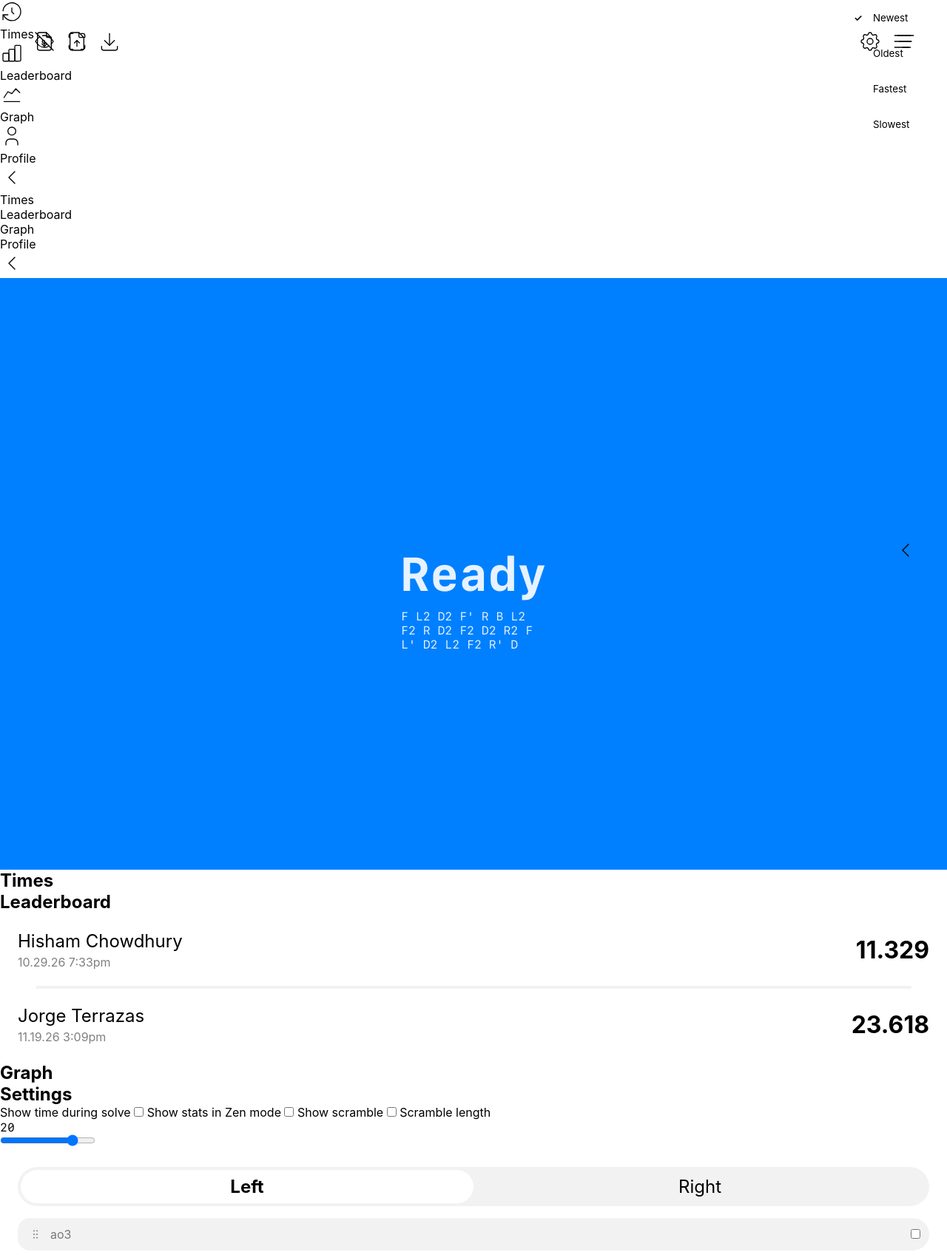
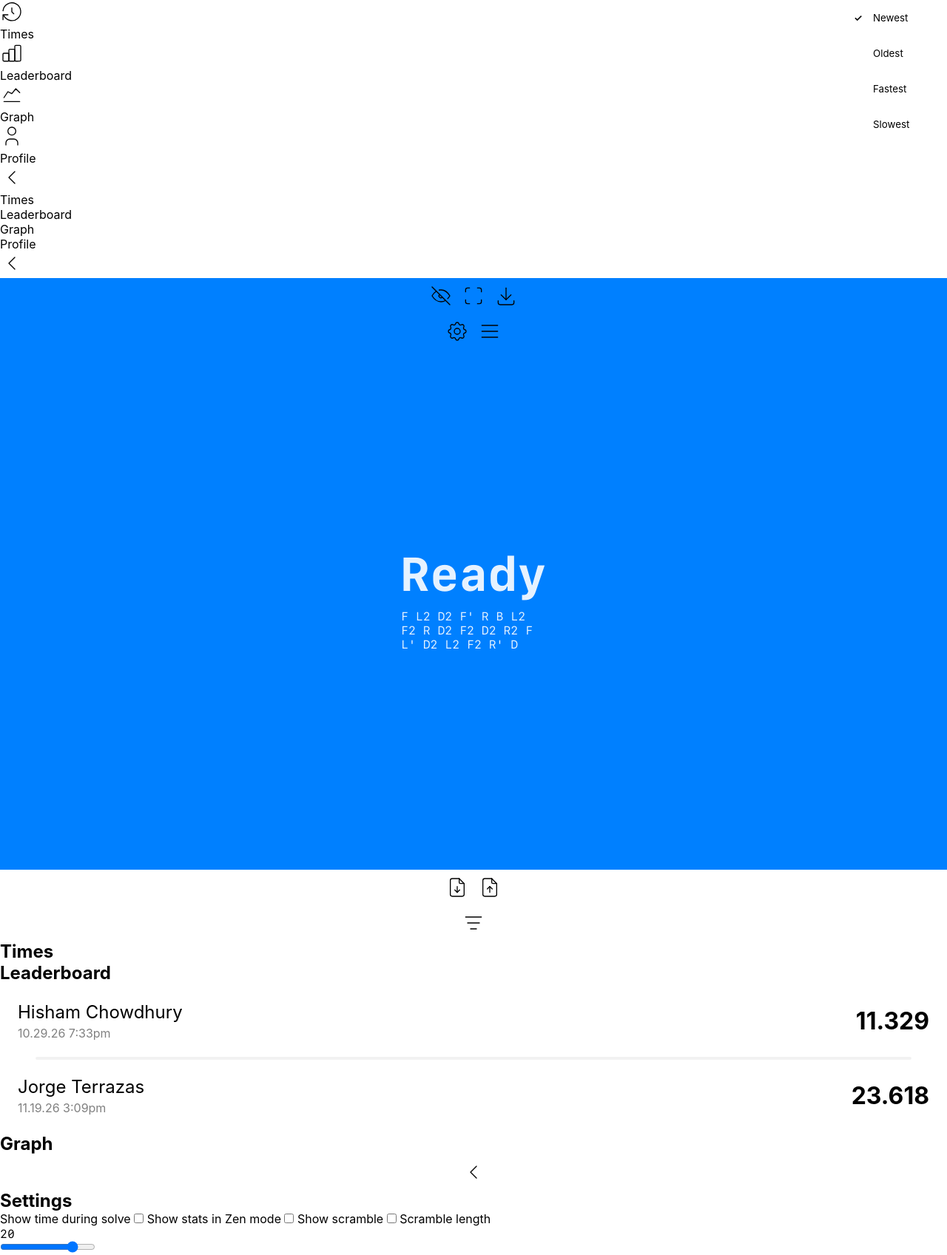
Before and after one commit to LightslicerGP/TimeSkip, a plain HTML site: page index.html in a window 1280 px wide. Shown: the top 1697 px of the page at 74% size. Drawn offline with Linux system fonts and the light colour scheme; a web font is replaced by a local one.

Commit message:
#TR to .TR etc. install btn state zen mode
Wrap navigation buttons in positional containers and update timer selectors for the new markup. Preserve the install button's prior visibility when toggling Zen mode.

```diff
--- a/Backend/timer.js
+++ b/Backend/timer.js
@@ -22,9 +22,9 @@ const scrambleEl = document.getElementById("scramble");
 const statsBLEl = document.getElementById("statsBL");
 const statsBREl = document.getElementById("statsBR");
 const navEl = document.querySelector("#timer nav");
-const trEl = document.getElementById("TR");
+const trEl = document.querySelector("#timer .TR");
 const zenModeBtn = document.getElementById("zenMode");
-const zenParentEl = zenModeBtn?.parentElement || null;
+const zenParentEl = zenModeBtn?.closest(".TL") || zenModeBtn?.parentElement || null;
 const originalZenParentOpacity = zenParentEl ? zenParentEl.style.opacity : "";
 const fullscreenBtn = document.getElementById("fullscreenBtn");
 const installBtn = document.getElementById("install-btn");
@@ -46,6 +46,7 @@ const sessionStart = getSessionStart();
 let currentStageIndex = 0;
 let isPressed = false;
 let isZenMode = false;
+let wasInstallBtnHiddenBeforeZen = false;
 let inspectionInterval = null;
 let inspectionTimeLeft = 15;
 let inspectionHoldTimeout = null;
@@ -85,7 +86,15 @@ const shouldShowStats = () => isReadyStage() && (!isZenMode || showStatsDuringZe
 function applyZenMode() {
     trEl?.classList.toggle("removed", isZenMode);
     fullscreenBtn?.classList.toggle("removed", isZenMode);
-    installBtn?.classList.toggle("removed", isZenMode);
+
+    if (installBtn) {
+        if (isZenMode) {
+            wasInstallBtnHiddenBeforeZen = installBtn.classList.contains("removed");
+            installBtn.classList.add("removed");
+        } else if (!wasInstallBtnHiddenBeforeZen) {
+            installBtn.classList.remove("removed");
+        }
+    }
 
     if (zenParentEl) {
         zenParentEl.style.opacity = isZenMode ? "0.5" : originalZenParentOpacity;
--- a/index.css
+++ b/index.css
@@ -54,10 +54,6 @@ body:has(#timer:not(.removed)) {
     margin-bottom: 0px !important;
 }
 
-body:has(#settings:not(.removed)) {
-    margin-bottom: 112px !important;
-}
-
 section {
     width: 100dvw;
     overflow-y: auto;
@@ -72,30 +68,6 @@ section {
     -moz-user-select: none;
     -ms-user-select: none;
     user-select: none;
-}
-
-nav>#TL {
-    position: fixed;
-    top: 32px;
-    left: 32px;
-}
-
-nav>#TR {
-    position: fixed;
-    top: 32px;
-    right: 32px;
-}
-
-nav>#BR {
-    position: fixed;
-    bottom: 32px;
-    right: 32px;
-}
-
-nav>#BL {
-    position: fixed;
-    bottom: 32px;
-    left: 32px;
 }
 
 .card {
@@ -311,7 +283,6 @@ nav>#BL {
 
 .timelistModification {
     grid-area: dnf;
-    font-size: 8px;
     text-align: right;
     color: #808080;
     align-self: start;
--- a/index.html
+++ b/index.html
@@ -92,7 +92,8 @@
     </nav>
     <section id="timer">
         <nav>
-            <div id="TL" class="glassy button shadowless">
+            <div class="TL">
+                <div class="glassy button shadowless">
                     <svg id="zenMode" xmlns="http://www.w3.org/2000/svg" stroke="currentColor" viewBox="0 0 24 24"
                         fill="none" stroke-linecap="round" stroke-linejoin="round">
                         <path stroke="none" d="M0 0h24v24H0z" fill="none" />
@@ -116,7 +117,9 @@
                         <path d="M12 4l0 12" />
                     </svg>
                 </div>
-            <div id="TR" class="glassy button shadowless">
+            </div>
+            <div class="TR">
+                <div class="glassy button shadowless">
                     <svg id="settingsBtn" xmlns="http://www.w3.org/2000/svg" stroke="currentColor" viewBox="0 0 24 24"
                         fill="none" stroke-linecap="round" stroke-linejoin="round">
                         <path stroke="none" d="M0 0h24v24H0z" fill="none" />
@@ -132,6 +135,7 @@
                         <path d="M4 18l16 0" />
                     </svg>
                 </div>
+            </div>
         </nav>
         <div id="time">Ready</div>
         <div id="scramble">B2 D2 B2 D R2 U' F2 D' U' B' D2 B2 U2 R2 D F D' F2 R</div>
@@ -140,7 +144,8 @@
     </section>
     <section id="times" class="removed">
         <nav>
-            <div id="TL" class="glassy button">
+            <div class="TL">
+                <div class="glassy button">
                     <svg id="exportTimes" xmlns="http://www.w3.org/2000/svg" stroke="currentColor" viewBox="0 0 24 24"
                         fill="none" stroke-linecap="round" stroke-linejoin="round">
                         <path stroke="none" d="M0 0h24v24H0z" fill="none" />
@@ -158,9 +163,11 @@
                         <path d="M9.5 13.5l2.5 -2.5l2.5 2.5" />
                     </svg>
                 </div>
-            <div id="TR" class="glassy button">
-                <svg id="switchSortOrder" xmlns="http://www.w3.org/2000/svg" stroke="currentColor" viewBox="0 0 24 24"
-                    fill="none" stroke-linecap="round" stroke-linejoin="round">
+            </div>
+            <div class="TR">
+                <div class="glassy button">
+                    <svg id="switchSortOrder" xmlns="http://www.w3.org/2000/svg" stroke="currentColor"
+                        viewBox="0 0 24 24" fill="none" stroke-linecap="round" stroke-linejoin="round">
                         <path stroke="none" d="M0 0h24v24H0z" fill="none" />
                         <path d="M4 6h16" />
                         <path d="M6 12h12" />
@@ -183,6 +190,7 @@
                             <span class="sort-check" aria-hidden="true">✓</span>
                             <span>Slowest</span>
                         </button>
+                    </div>
                 </div>
             </div>
         </nav>
@@ -218,12 +226,14 @@
     </section>
     <section id="settings" class="removed">
         <nav>
-            <div id="BR" class="glassy button">
-                <svg id="settingsBackBtn" xmlns="http://www.w3.org/2000/svg" stroke="currentColor" viewBox="0 0 24 24"
-                    fill="none" stroke-linecap="round" stroke-linejoin="round">
+            <div class="BR">
+                <div class="glassy button">
+                    <svg id="settingsBackBtn" xmlns="http://www.w3.org/2000/svg" stroke="currentColor"
+                        viewBox="0 0 24 24" fill="none" stroke-linecap="round" stroke-linejoin="round">
                         <path stroke="none" d="M0 0h24v24H0z" fill="none" />
                         <path d="M15 6l-6 6l6 6" />
                     </svg>
+                </div>
             </div>
         </nav>
         <header>
```
Lines whose indentation alone changed are shown as unchanged.
